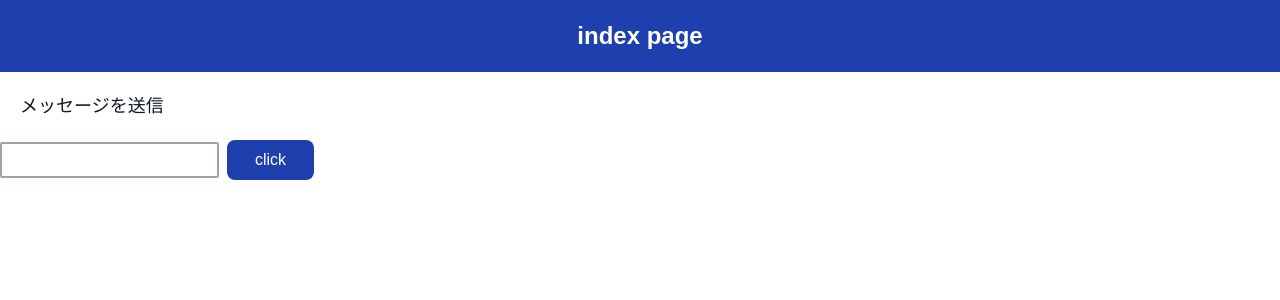
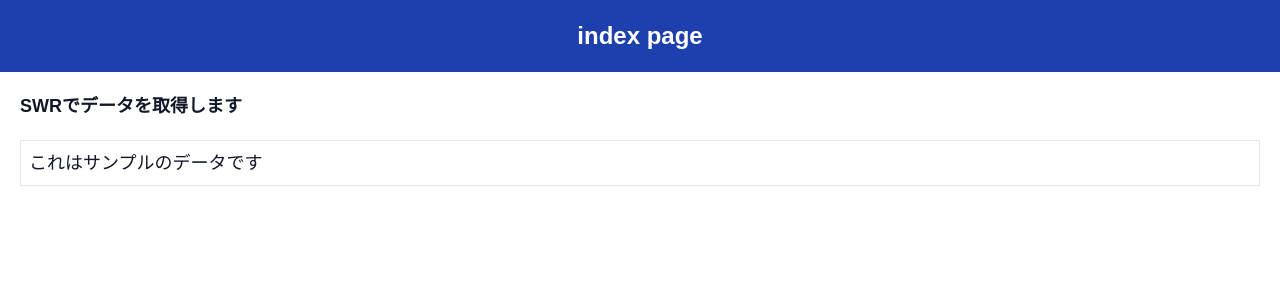
Before and after one commit to HirayamaSachi/nextjs, a Next.js app: page / in a window 1280 px wide. Shown: the top 300 px of the page. Built offline with nearby package versions, Linux system fonts and the light colour scheme.

Commit message:
section:6-3

```diff
--- /dev/null
+++ b/src/app/GetData.tsx
@@ -0,0 +1,14 @@
+'use client'
+import useSWR from 'swr'
+
+const url = '/sample.json'
+const fetcher = (...args)=>fetch(...args).then(res=>res.json())
+
+export default function GetData() {
+    const {data,error,isLoading} = useSWR(url,fetcher)
+    return (
+        data ?
+        <p className="msg border p-2">{data.message}</p>
+        : <p className="msg border p-2">nodata</p>
+    )
+}
--- /dev/null
+++ b/src/app/JsonItem.tsx
@@ -0,0 +1,11 @@
+"use client"
+
+export default function JsonItem(props) {
+    return (
+        <tr>
+            <td>{props.data.name}</td>
+            <td>{props.data.mail}</td>
+            <td>{props.data.age}</td>
+        </tr>
+    )
+}
--- a/src/app/globals.css
+++ b/src/app/globals.css
@@ -60,3 +60,13 @@ ul,ol {
 li {
   @apply mx-10 font-normal text-blue-700;
 }
+table {
+  @apply m-5;
+}
+table tr th {
+  @apply border-solid border-2 bg-blue-100 px-10;
+}
+
+table tr td {
+  @apply border-solid border-2 p-2;
+}
--- a/src/app/page.tsx
+++ b/src/app/page.tsx
@@ -1,18 +1,16 @@
 'use server'
 
-import { serverAction} from './server-action'
+import { SWRProvider } from './swr-provider'
+import GetData from './GetData'
 
 export default async function Home() {
   return (
     <main>
       <h1 className="title">index page</h1>
-      <p className="msg">メッセージを送信</p>
-      <div>
-        <form className="form" action={serverAction}>
-            <input className="input" type="text" name="input" />
-          <button className="btn">click</button>
-        </form>
-      </div>
+      <p className="msg font-bold">SWRでデータを取得します</p>
+      <SWRProvider>
+        <GetData />
+      </SWRProvider>
     </main>
   )
 }
--- /dev/null
+++ b/src/app/swr-provider.tsx
@@ -0,0 +1,6 @@
+'use client'
+import { SWRConfig } from 'swr'
+
+export const SWRProvider = ({ children }) => {
+    return <SWRConfig>{children}</SWRConfig>
+}
```
Also changed, not shown: package.json (+5 -4 lines), 1 other file (tests, documents, lock files or other folders).
